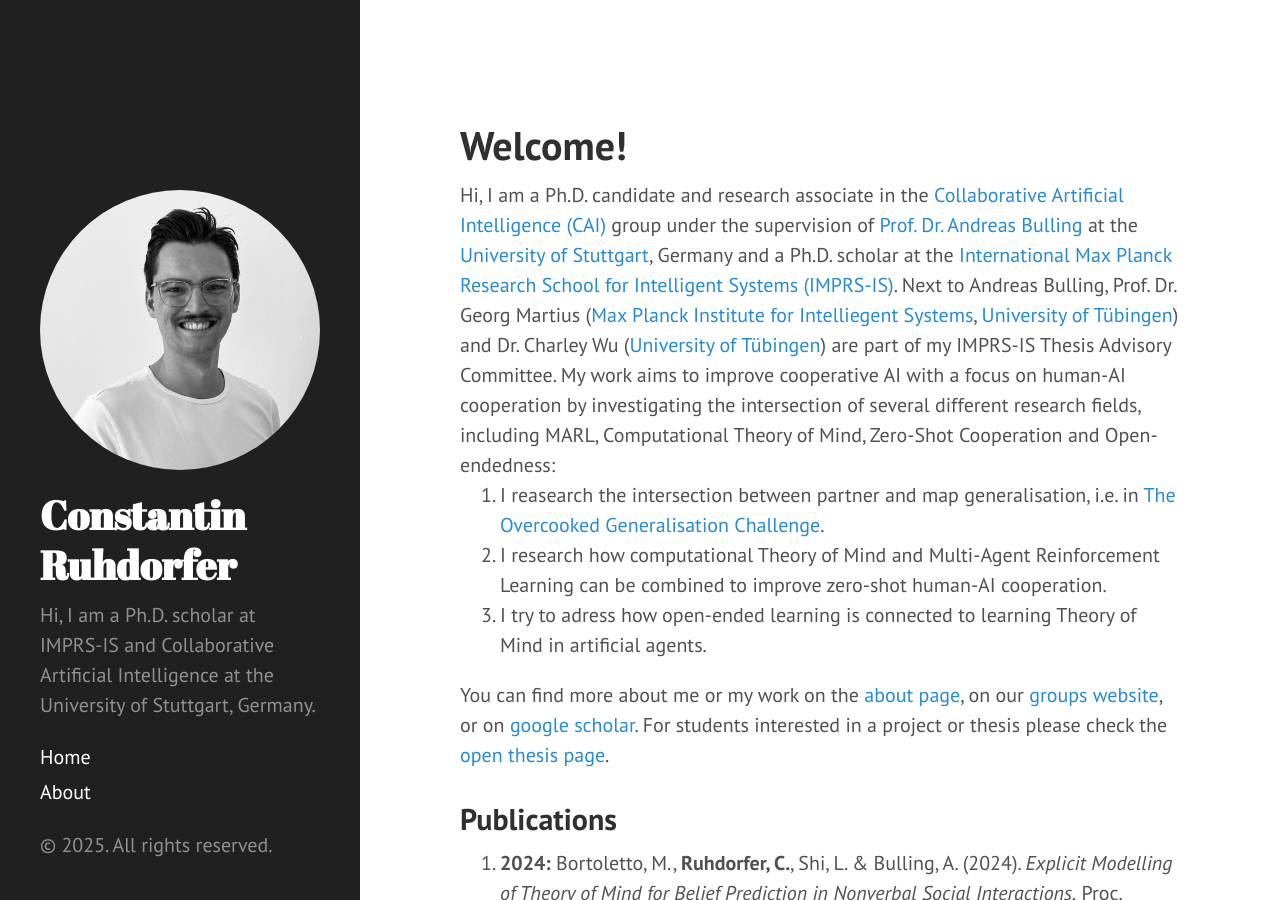
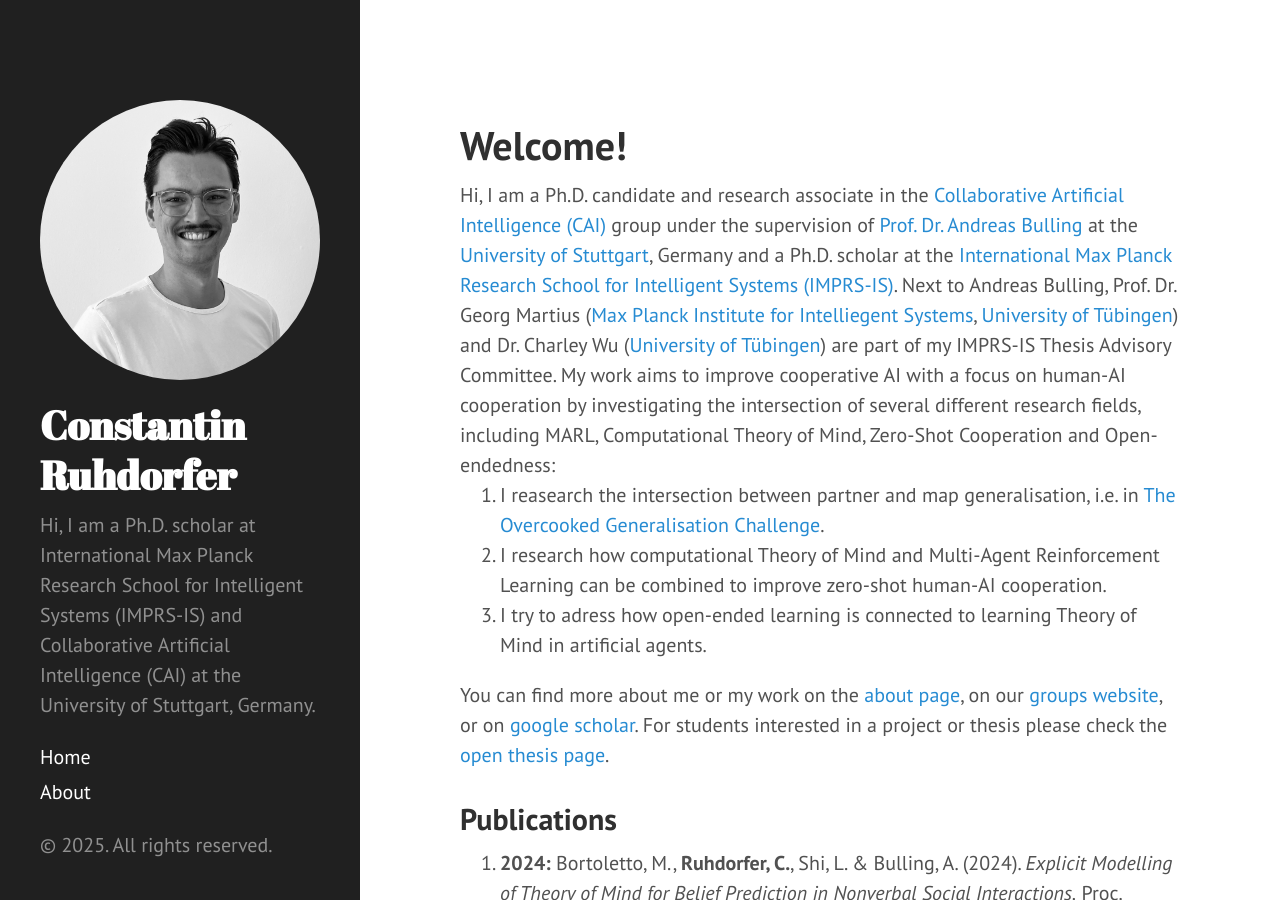
Before and after one commit to ConstantinRuhdorfer/constantinruhdorfer.github.io, a Jekyll site: the page built from index.html, in a window 1280 px wide and 900 px high. Built offline with Jekyll 4.4.1, drawn with Linux system fonts in a browser that asks for light colours; the list of posts is cut into pages by our own code.

Commit message:
Update _config.yml

```diff
--- a/_config.yml
+++ b/_config.yml
@@ -9,7 +9,7 @@ permalink:        pretty
 # Setup
 title:            Constantin Ruhdorfer
 tagline:          'Ph.D. student in Cooperative AI'
-description:      'Hi, I am a Ph.D. scholar at IMPRS-IS and Collaborative Artificial Intelligence at the University of Stuttgart, Germany.' # I work to improve human-AI cooperation by investigating the intersection of Machine Theory of Mind and Multi-Agent Reinforcement Learning.'
+description:      'Hi, I am a Ph.D. scholar at International Max Planck Research School for Intelligent Systems (IMPRS-IS) and Collaborative Artificial Intelligence (CAI) at the University of Stuttgart, Germany.' # I work to improve human-AI cooperation by investigating the intersection of Machine Theory of Mind and Multi-Agent Reinforcement Learning.'
 url:              https://constantinruhdorfer.github.io/
 baseurl:          /
 
```
